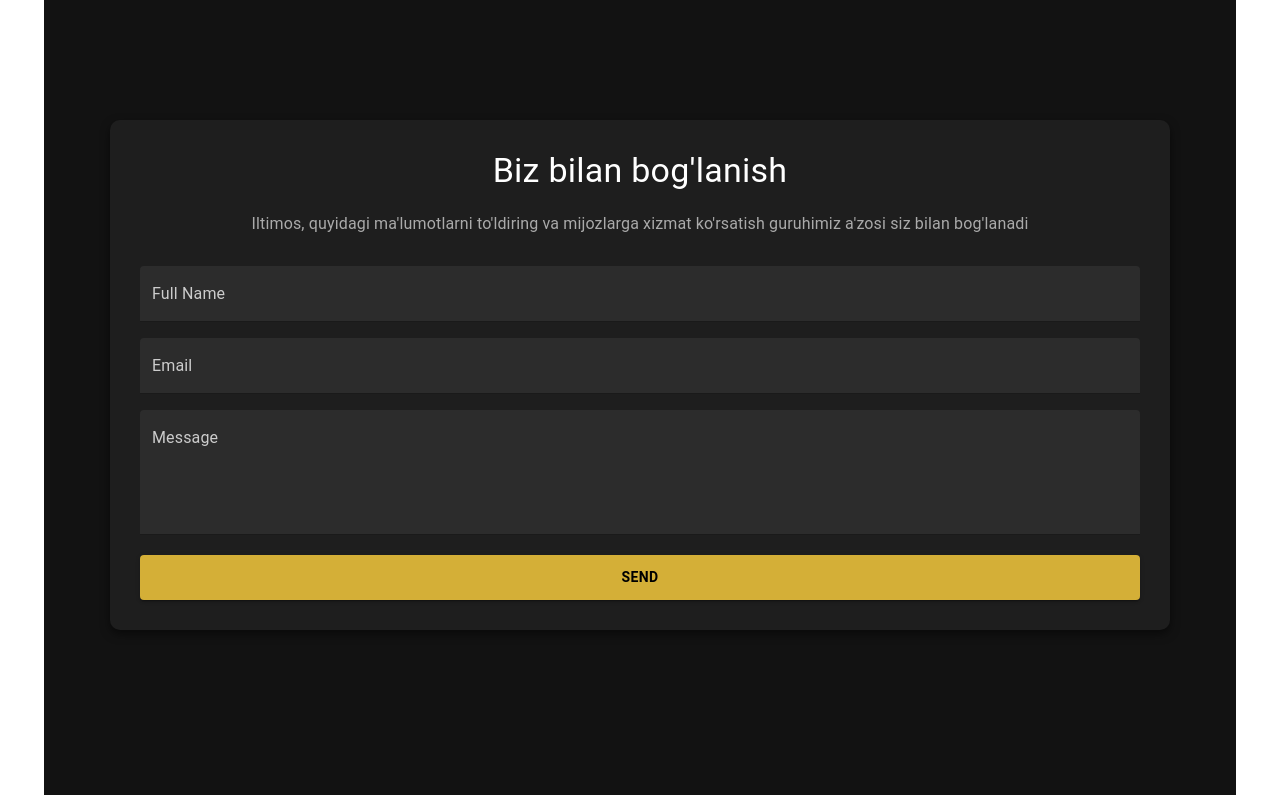
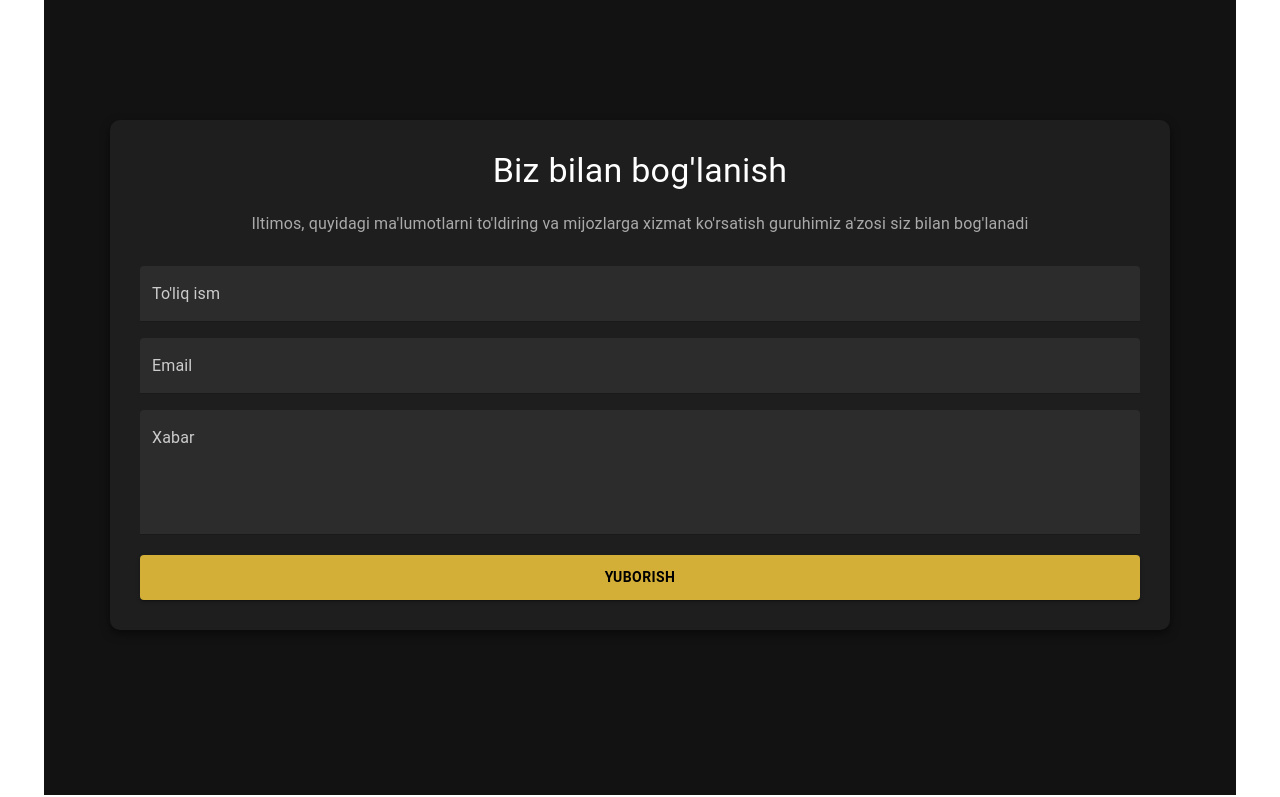
Before and after one commit to firdavsrustamovv/hotel-app, a React (Create React App) app: page /contact in a window 1280 px wide. Shown: the part 595-1392 px from the top of the page. Built offline with nearby package versions, Linux system fonts and the light colour scheme; no server answers; the database is empty.

Commit message:
fixing some errors

```diff
--- a/src/components/Quality.tsx
+++ b/src/components/Quality.tsx
@@ -17,7 +17,7 @@ const Quality = () => {
                 color="white"
                 sx={{ fontSize: { xs: "25px", md: "30px" } }}
               >
-                Har doim eng yaxshi xizmat va sifatga ega mehmonxonalar
+                Har doim eng yaxshi xizmat va sifatga ega mehmonxona
               </Typography>
               <Divider color="white" sx={{ marginTop: "20px" }} />
               <Stack mt={"20px"}>
@@ -29,7 +29,7 @@ const Quality = () => {
                   readOnly
                 />
                 <Typography color="white" fontSize={"13px"}>
-                  Besh yulduzli mehmonxonalar
+                  Besh yulduzli mehmonxona
                 </Typography>
               </Stack>
             </Stack>
--- a/src/pages/ContactUs.tsx
+++ b/src/pages/ContactUs.tsx
@@ -117,7 +117,7 @@ const ContactUs = () => {
                 <Stack spacing={2}>
                   <TextField
                     {...register("name", { required: true })}
-                    label="Full Name"
+                    label="To'liq ism"
                     variant="filled"
                     InputLabelProps={{ style: { color: "#ccc" } }}
                     InputProps={{
@@ -140,7 +140,7 @@ const ContactUs = () => {
 
                   <TextField
                     {...register("message", { required: true })}
-                    label="Message"
+                    label="Xabar"
                     variant="filled"
                     multiline
                     rows={4}
@@ -165,7 +165,7 @@ const ContactUs = () => {
                     "&:hover": { backgroundColor: "#B38E30" },
                   }}
                 >
-                  Send
+                  YUBORISH
                 </Button>
               </Box>
             </Box>
--- a/src/pages/DetailRooms.tsx
+++ b/src/pages/DetailRooms.tsx
@@ -311,9 +311,8 @@ const DetailRooms = () => {
             </DialogTitle>
             <DialogContent>
               <Typography>
-                Siz bron qilishdan oldin hisob qaydnomasini ro'yxatdan
-                o'tkazishingiz kerak. bo'lardi hozir ro'yxatdan o'tishni
-                yoqtirasizmi?
+                Siz bron qilishdan oldin ro'yxatdan o'tishingiz kerak. Hozir
+                ro'yxatdan o'tishni xohlaysizmi?
               </Typography>
             </DialogContent>
             <DialogActions>
--- a/src/pages/Home.tsx
+++ b/src/pages/Home.tsx
@@ -139,7 +139,7 @@ const Home = () => {
                 fontSize: { xs: "50px", md: "60px" },
               }}
             >
-              Eng qulay joyni topishga yordam beradi
+              O'zingizga qulay bo'lgan xonani toping
             </Typography>
           </Container>
 
@@ -237,7 +237,7 @@ const Home = () => {
             <Typography
               variant="h4"
               sx={{
-                fontSize: { xs: "18px", sm: "24px", md: "40px" },
+                fontSize: { xs: "18px", sm: "24px", md: "38px" },
                 textAlign: { xs: "center", sm: "left" },
                 color: "#191818",
               }}
@@ -252,7 +252,7 @@ const Home = () => {
               }}
               color="#7A7A7A"
             >
-              Eng yaxshi mehmonxonalar bizda
+              Eng yaxshi xonalar bizda
             </Typography>
           </Stack>
         </Box>
```
